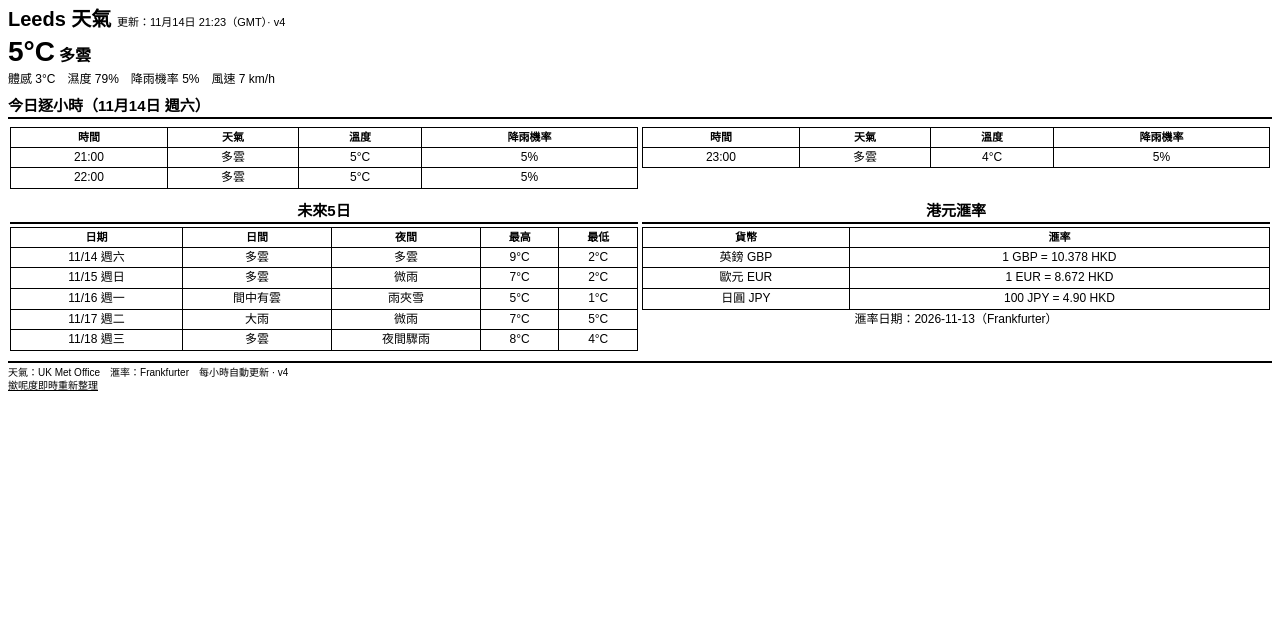
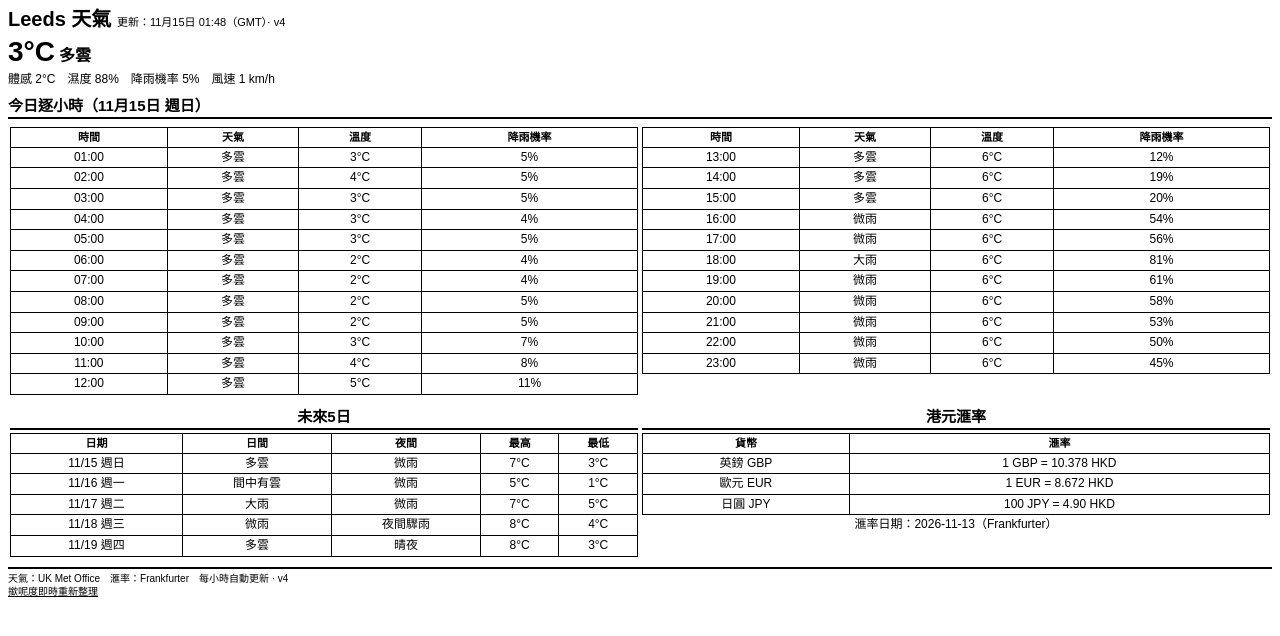
Before and after one commit to apharmduk/kindle-dashboard, a plain HTML site: page index.html in a window 1280 px wide. Drawn offline with Linux system fonts and the light colour scheme.

Commit message:
Hourly dashboard update

```diff
--- a/index.html
+++ b/index.html
@@ -22,29 +22,49 @@ svg{vertical-align:middle;}
 .foot{font-size:10px;margin-top:8px;border-top:2px solid #000;padding-top:3px;}
 a{color:#000;}
 </style></head><body>
-<h1>Leeds 天氣 <span class="updated">更新：11月14日 21:23（GMT）· v4</span></h1>
-<div class="cur"><span class="bignum">5°C</span> <span class="cond">多雲</span></div>
-<p class="meta">體感 3°C　濕度 79%　降雨機率 5%　風速 7 km/h</p>
-<h2>今日逐小時（11月14日 週六）</h2>
+<h1>Leeds 天氣 <span class="updated">更新：11月15日 01:48（GMT）· v4</span></h1>
+<div class="cur"><span class="bignum">3°C</span> <span class="cond">多雲</span></div>
+<p class="meta">體感 2°C　濕度 88%　降雨機率 5%　風速 1 km/h</p>
+<h2>今日逐小時（11月15日 週日）</h2>
 <table class="lt"><tr>
 <td class="lc" width="50%" valign="top"><table>
 <tr><th>時間</th><th>天氣</th><th>溫度</th><th>降雨機率</th></tr>
-<tr><td>21:00</td><td>多雲</td><td>5°C</td><td>5%</td></tr>
-<tr><td>22:00</td><td>多雲</td><td>5°C</td><td>5%</td></tr>
+<tr><td>01:00</td><td>多雲</td><td>3°C</td><td>5%</td></tr>
+<tr><td>02:00</td><td>多雲</td><td>4°C</td><td>5%</td></tr>
+<tr><td>03:00</td><td>多雲</td><td>3°C</td><td>5%</td></tr>
+<tr><td>04:00</td><td>多雲</td><td>3°C</td><td>4%</td></tr>
+<tr><td>05:00</td><td>多雲</td><td>3°C</td><td>5%</td></tr>
+<tr><td>06:00</td><td>多雲</td><td>2°C</td><td>4%</td></tr>
+<tr><td>07:00</td><td>多雲</td><td>2°C</td><td>4%</td></tr>
+<tr><td>08:00</td><td>多雲</td><td>2°C</td><td>5%</td></tr>
+<tr><td>09:00</td><td>多雲</td><td>2°C</td><td>5%</td></tr>
+<tr><td>10:00</td><td>多雲</td><td>3°C</td><td>7%</td></tr>
+<tr><td>11:00</td><td>多雲</td><td>4°C</td><td>8%</td></tr>
+<tr><td>12:00</td><td>多雲</td><td>5°C</td><td>11%</td></tr>
 </table></td>
 <td class="lc" width="50%" valign="top"><table>
 <tr><th>時間</th><th>天氣</th><th>溫度</th><th>降雨機率</th></tr>
-<tr><td>23:00</td><td>多雲</td><td>4°C</td><td>5%</td></tr>
+<tr><td>13:00</td><td>多雲</td><td>6°C</td><td>12%</td></tr>
+<tr><td>14:00</td><td>多雲</td><td>6°C</td><td>19%</td></tr>
+<tr><td>15:00</td><td>多雲</td><td>6°C</td><td>20%</td></tr>
+<tr><td>16:00</td><td>微雨</td><td>6°C</td><td>54%</td></tr>
+<tr><td>17:00</td><td>微雨</td><td>6°C</td><td>56%</td></tr>
+<tr><td>18:00</td><td>大雨</td><td>6°C</td><td>81%</td></tr>
+<tr><td>19:00</td><td>微雨</td><td>6°C</td><td>61%</td></tr>
+<tr><td>20:00</td><td>微雨</td><td>6°C</td><td>58%</td></tr>
+<tr><td>21:00</td><td>微雨</td><td>6°C</td><td>53%</td></tr>
+<tr><td>22:00</td><td>微雨</td><td>6°C</td><td>50%</td></tr>
+<tr><td>23:00</td><td>微雨</td><td>6°C</td><td>45%</td></tr>
 </table></td>
 </tr></table>
 <table class="lt"><tr><td class="lc" width="50%" valign="top">
 <h2>未來5日</h2>
 <table><tr><th>日期</th><th>日間</th><th>夜間</th><th>最高</th><th>最低</th></tr>
-<tr><td>11/14 週六</td><td>多雲</td><td>多雲</td><td>9°C</td><td>2°C</td></tr>
-<tr><td>11/15 週日</td><td>多雲</td><td>微雨</td><td>7°C</td><td>2°C</td></tr>
-<tr><td>11/16 週一</td><td>間中有雲</td><td>雨夾雪</td><td>5°C</td><td>1°C</td></tr>
+<tr><td>11/15 週日</td><td>多雲</td><td>微雨</td><td>7°C</td><td>3°C</td></tr>
+<tr><td>11/16 週一</td><td>間中有雲</td><td>微雨</td><td>5°C</td><td>1°C</td></tr>
 <tr><td>11/17 週二</td><td>大雨</td><td>微雨</td><td>7°C</td><td>5°C</td></tr>
-<tr><td>11/18 週三</td><td>多雲</td><td>夜間驟雨</td><td>8°C</td><td>4°C</td></tr>
+<tr><td>11/18 週三</td><td>微雨</td><td>夜間驟雨</td><td>8°C</td><td>4°C</td></tr>
+<tr><td>11/19 週四</td><td>多雲</td><td>晴夜</td><td>8°C</td><td>3°C</td></tr>
 </table>
 </td><td class="lc" width="50%" valign="top">
 <h2>港元滙率</h2>
```
